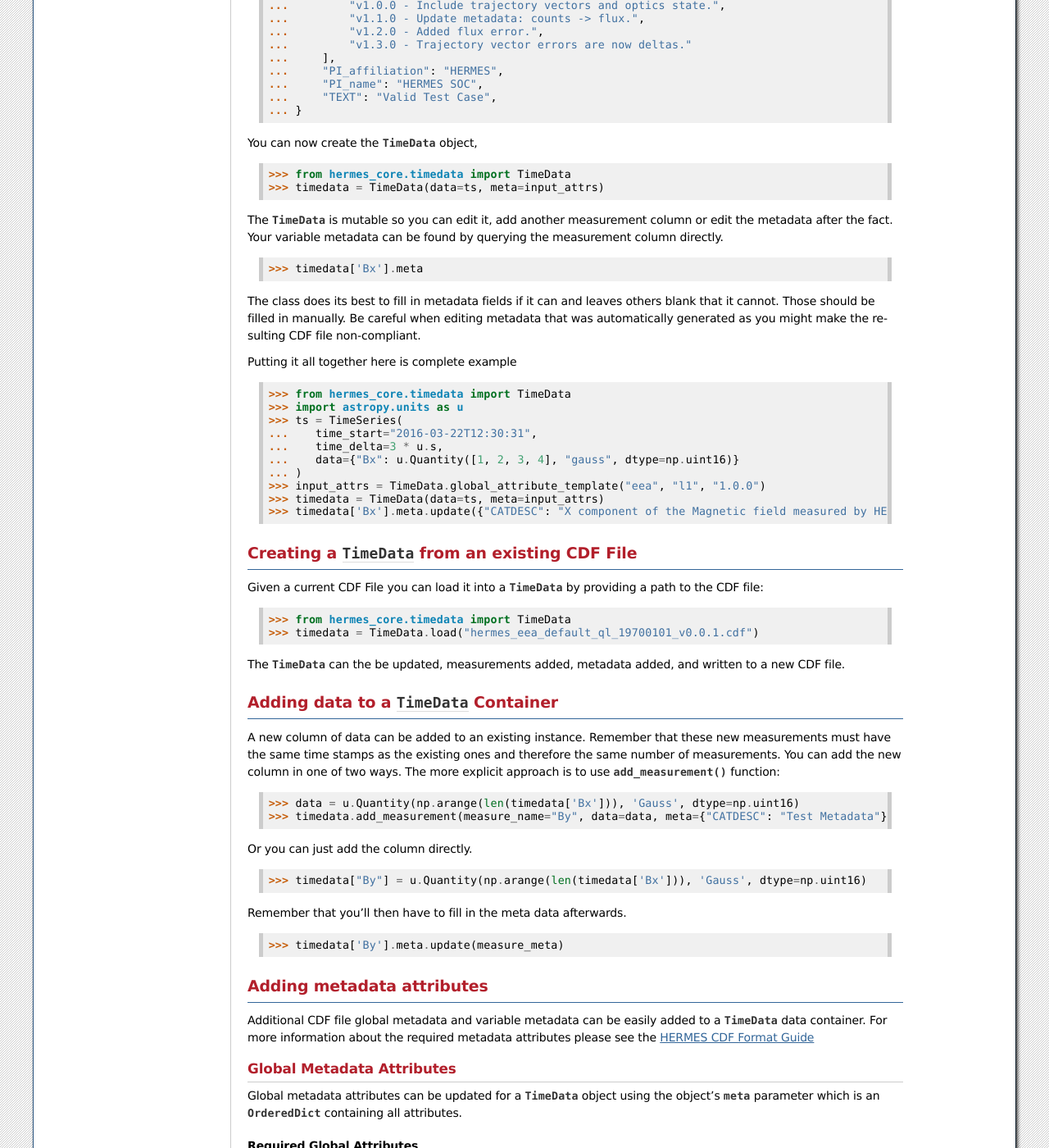
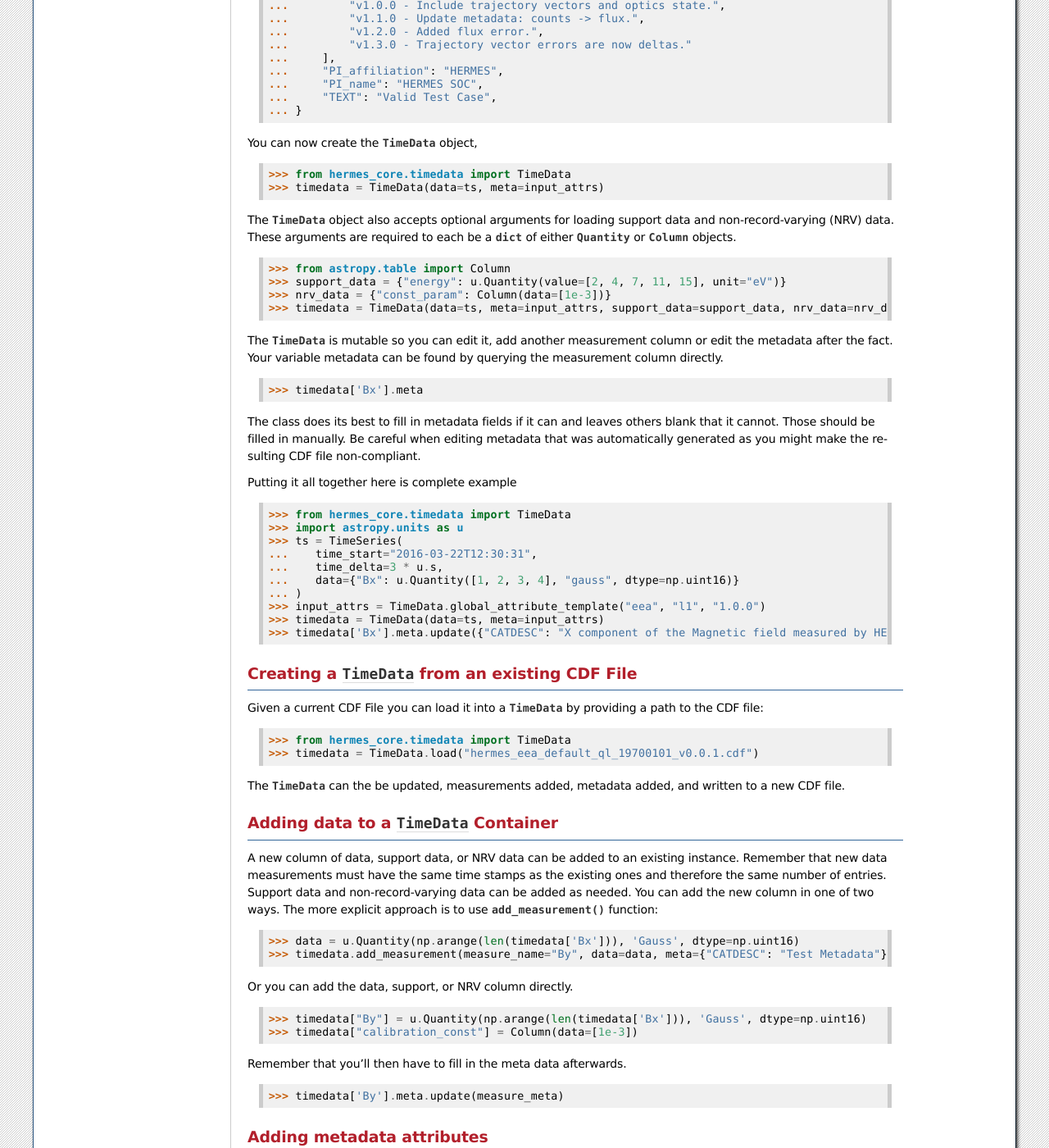
Before and after one commit to HERMES-SOC/hermes_core, a Sphinx documentation site: the page built from docs/user-guide/reading_writing_data.rst, in a window 1280 px wide and 1400 px high, scrolled down 1693 px. Shown: the whole window at 82% size. Built offline with Sphinx 7.4.7, drawn with Linux system fonts in a browser that asks for light colours; the version number could not be read and is left out.

Commit message:
Update TimeData Documentation

```diff
--- a/docs/user-guide/reading_writing_data.rst
+++ b/docs/user-guide/reading_writing_data.rst
@@ -105,6 +105,15 @@ You can now create the :py:class:`~hermes_core.timedata.TimeData` object,
     >>> from hermes_core.timedata import TimeData
     >>> timedata = TimeData(data=ts, meta=input_attrs)
 
+The :py:class:`~hermes_core.timedata.TimeData` object also accepts optional arguments for loading
+support data and non-record-varying (NRV) data. These arguments are required to each be a `dict`
+of either :py:class:`~astropy.units.Quantity` or :py:class:`~astropy.table.Column` objects.
+
+    >>> from astropy.table import Column
+    >>> support_data = {"energy": u.Quantity(value=[2, 4, 7, 11, 15], unit="eV")}
+    >>> nrv_data = {"const_param": Column(data=[1e-3])}
+    >>> timedata = TimeData(data=ts, meta=input_attrs, support_data=support_data, nrv_data=nrv_data)
+
 The :py:class:`~hermes_core.timedata.TimeData` is mutable so you can edit it, add another measurement column or edit the metadata after the fact.
 Your variable metadata can be found by querying the measurement column directly.
 
@@ -140,17 +149,19 @@ The :py:class:`~hermes_core.timedata.TimeData` can the be updated, measurements
 Adding data to a ``TimeData`` Container
 =======================================
 
-A new column of data can be added to an existing instance.
-Remember that these new measurements must have the same time stamps as the existing ones and therefore the same number of measurements.
+A new column of data, support data, or NRV data can be added to an existing instance. Remember
+that new data measurements must have the same time stamps as the existing ones and therefore
+the same number of entries. Support data and non-record-varying data can be added as needed.
 You can add the new column in one of two ways.
 The more explicit approach is to use :py:func:`~hermes_core.timedata.TimeData.add_measurement` function::
 
     >>> data = u.Quantity(np.arange(len(timedata['Bx'])), 'Gauss', dtype=np.uint16)
     >>> timedata.add_measurement(measure_name="By", data=data, meta={"CATDESC": "Test Metadata"})
 
-Or you can just add the column directly.
+Or you can add the data, support, or NRV column directly.
 
     >>> timedata["By"] = u.Quantity(np.arange(len(timedata['Bx'])), 'Gauss', dtype=np.uint16)
+    >>> timedata["calibration_const"] = Column(data=[1e-3])
 
 Remember that you'll then have to fill in the meta data afterwards.
 
```
Also changed, not shown: 1 other file.
